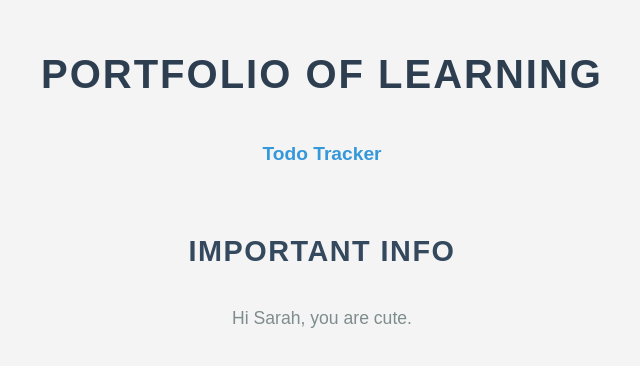
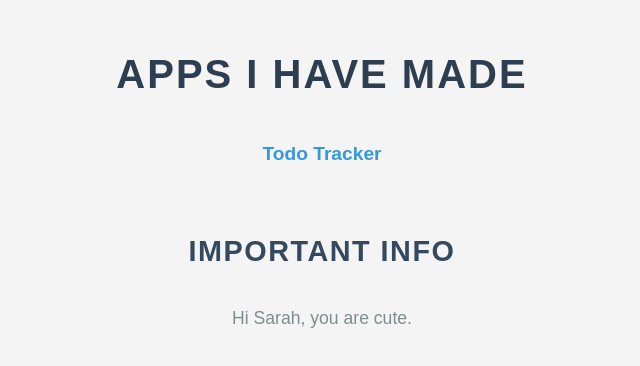
Before and after one commit to jcampbell9724/LearningPage, a plain HTML site: page index.html in a window 1280 px wide. Shown: the part 210-576 px from the top of the page, without its empty margins (318-958 px from the left). Drawn offline with Linux system fonts and the light colour scheme.

Commit message:
more cleanup

```diff
--- a/index.html
+++ b/index.html
@@ -3,7 +3,7 @@
 <html lang="en" xmlns="http://www.w3.org/1999/xhtml">
 <head>
     <meta charset="utf-8" />
-    <title>JavaScript and the DOM</title>
+    <title>Jack Campbells Portfolio</title>
     <style>
         /* Apply a gentle background color and text styling */
         body {
@@ -77,7 +77,7 @@
     </style>
 </head>
 <body>
-    <h1>Portfolio of Learning</h1>
+    <h1>Apps I have made</h1>
     <ul>
         <li><a href="todolist.html">Todo Tracker</a></li>
     </ul>
```
